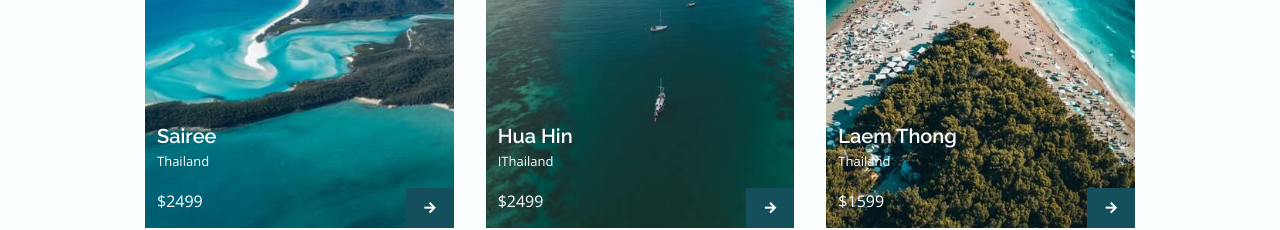
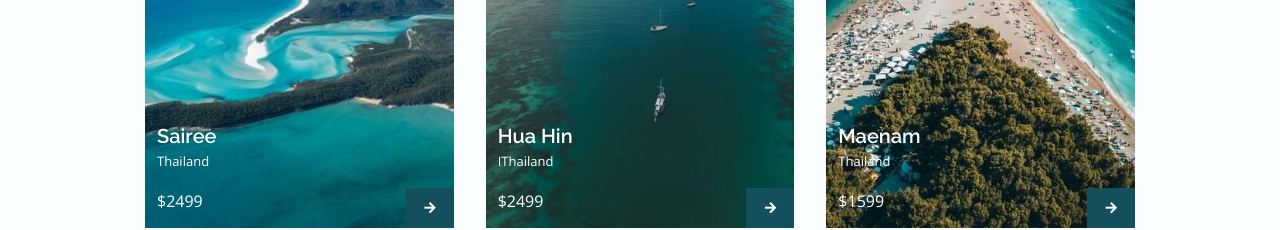
Before and after one commit to rohailshahid/React-Travel-Website, a React (Create React App) app: page / in a window 1280 px wide. Shown: the part 3480-3710 px from the top of the page. Built offline with nearby package versions, Linux system fonts and the light colour scheme.

Commit message:
change 6th beach name

```diff
--- a/src/components/Places/data.js
+++ b/src/components/Places/data.js
@@ -46,7 +46,7 @@ export const places = [
     {
         image: image6,
         rate: '5.0',
-        title: 'Laem Thong',
+        title: 'Maenam ',
         subtitle: 'Thailand',
         price: '$1599',
     },
```
